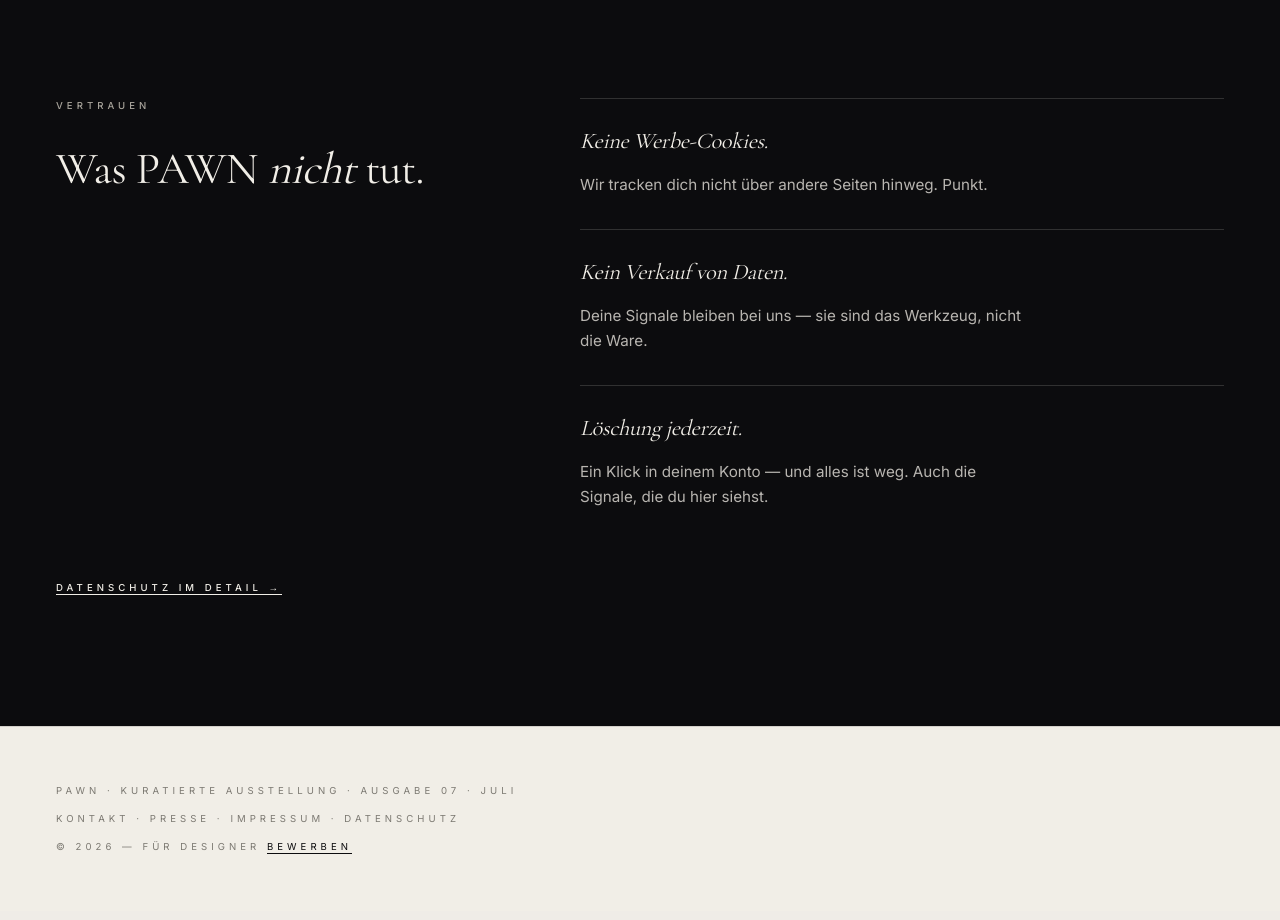
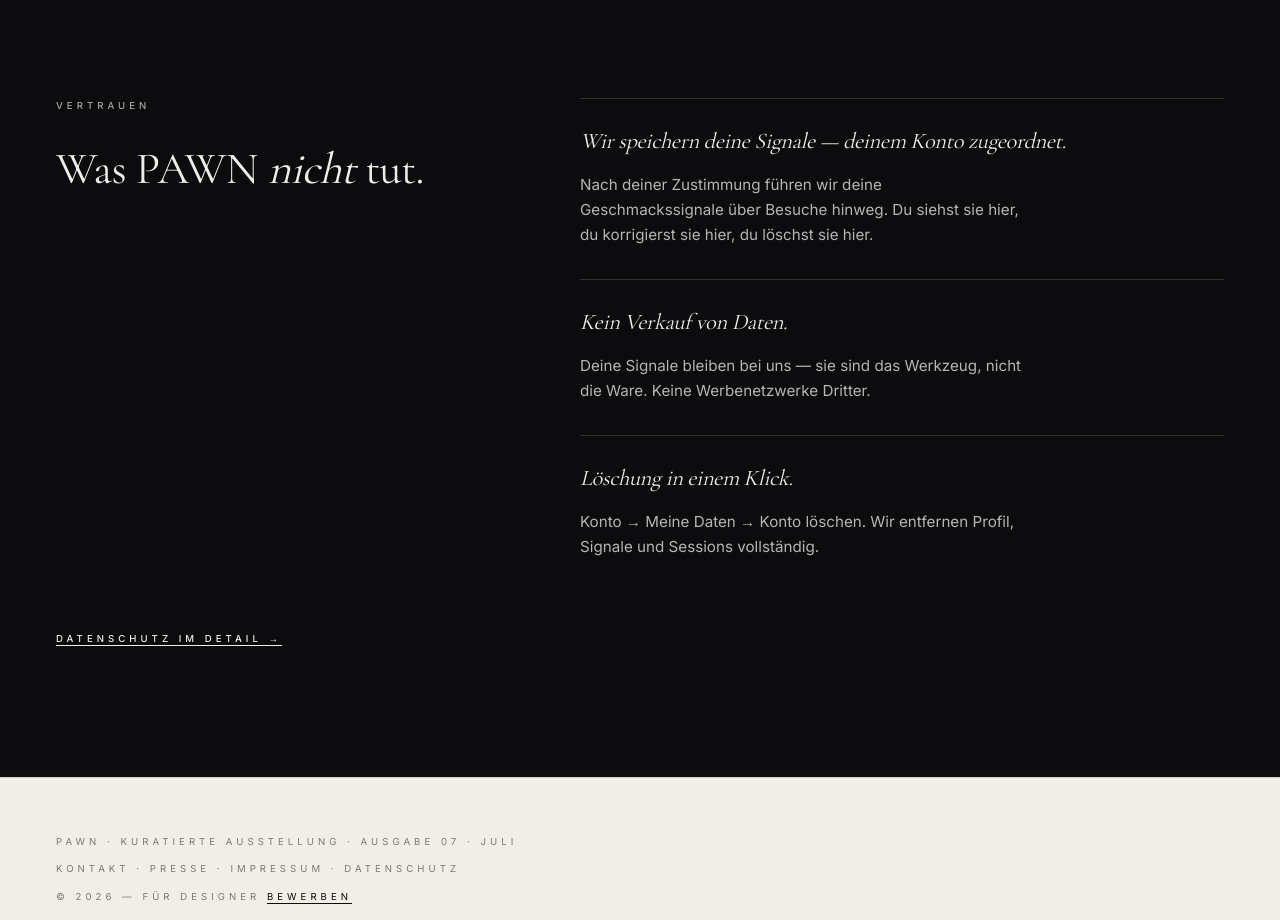
Before and after one commit to daoudandiaye98-alt/pawn-prototype, a React (Vite) app: page /dna in a window 1280 px wide. Shown: the part 1320-2240 px from the top of the page. Built offline with nearby package versions, Linux system fonts and the light colour scheme; a web font is replaced by a local one; what @lovable.dev/cloud-auth-js would draw is missing.

Commit message:
Changes
Co-authored-by: daoudandiaye98-alt <289413327+daoudandiaye98-alt@users.noreply.github.com>

```diff
--- a/src/pages/DNA.tsx
+++ b/src/pages/DNA.tsx
@@ -216,9 +216,9 @@ export default function DNA() {
           </div>
           <ul className="space-y-8">
             {[
-              { t: "Keine Werbe-Cookies.", b: "Wir tracken dich nicht über andere Seiten hinweg. Punkt." },
-              { t: "Kein Verkauf von Daten.", b: "Deine Signale bleiben bei uns — sie sind das Werkzeug, nicht die Ware." },
-              { t: "Löschung jederzeit.", b: "Ein Klick in deinem Konto — und alles ist weg. Auch die Signale, die du hier siehst." },
+              { t: "Wir speichern deine Signale — deinem Konto zugeordnet.", b: "Nach deiner Zustimmung führen wir deine Geschmackssignale über Besuche hinweg. Du siehst sie hier, du korrigierst sie hier, du löschst sie hier." },
+              { t: "Kein Verkauf von Daten.", b: "Deine Signale bleiben bei uns — sie sind das Werkzeug, nicht die Ware. Keine Werbenetzwerke Dritter." },
+              { t: "Löschung in einem Klick.", b: "Konto → Meine Daten → Konto löschen. Wir entfernen Profil, Signale und Sessions vollständig." },
             ].map((x) => (
               <li key={x.t} className="border-t border-[rgba(241,238,231,0.16)] pt-6">
                 <p className="palace-serif text-[1.4rem] italic" style={{ color: "#F1EEE7" }}>{x.t}</p>
```
